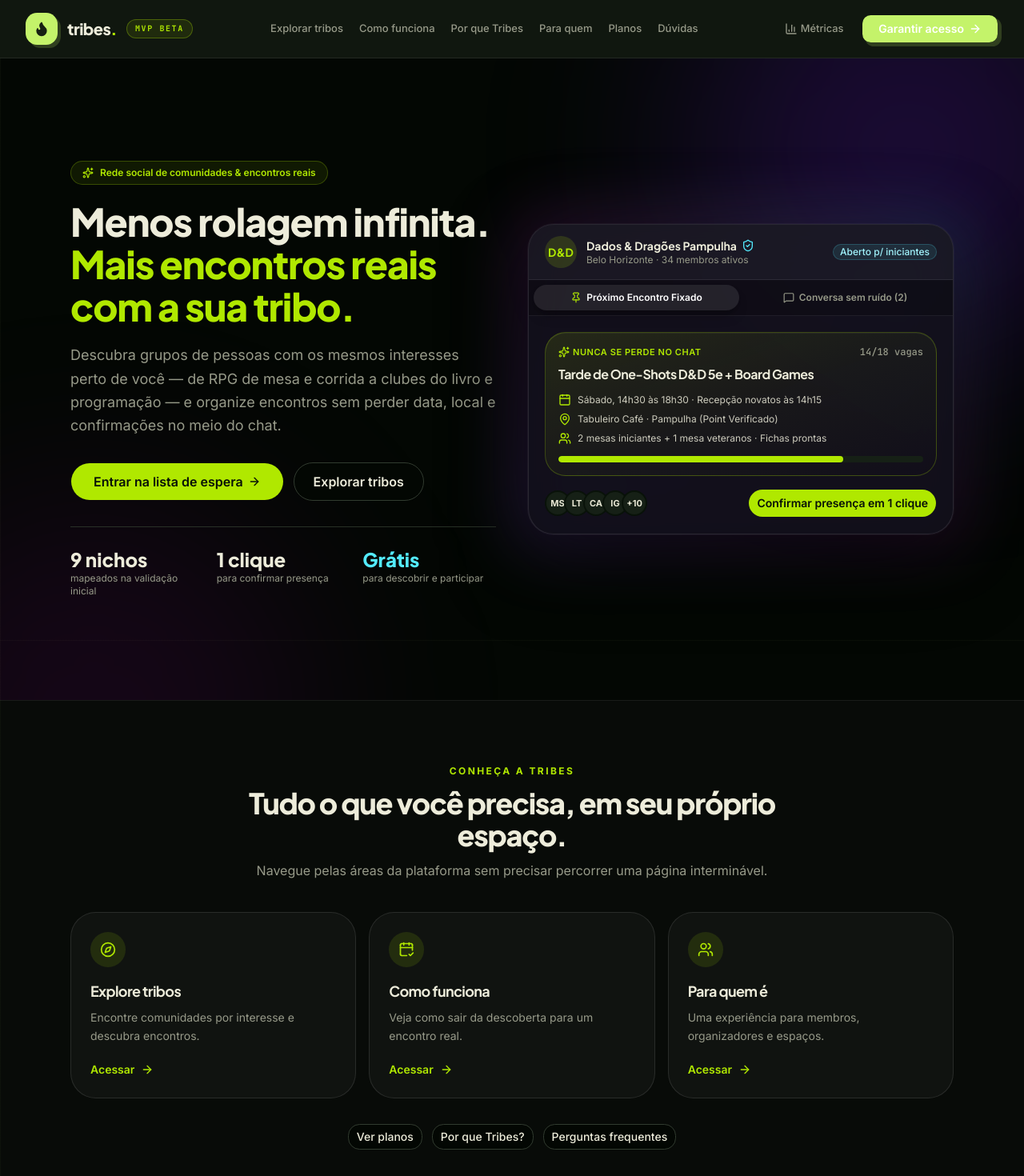
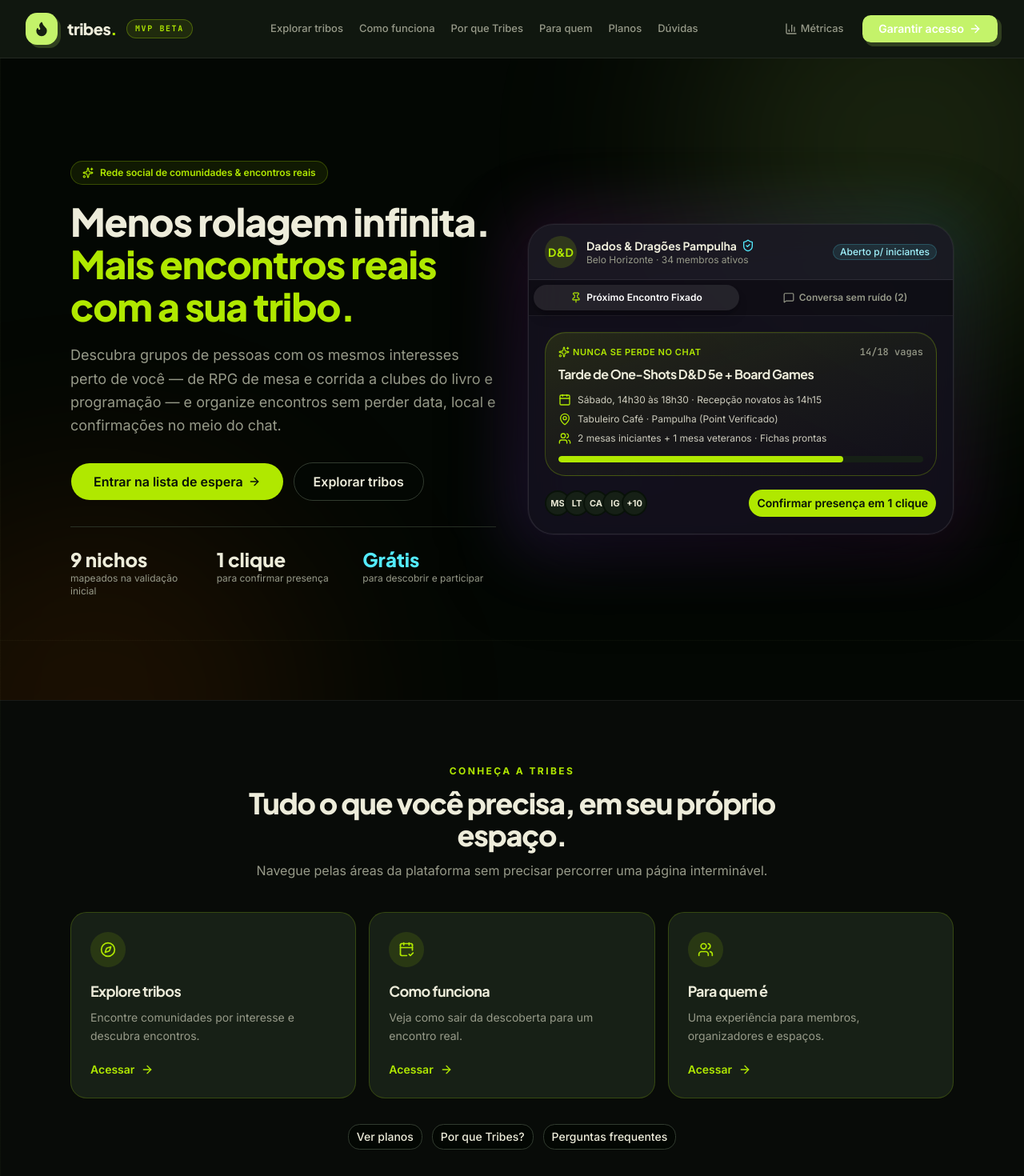
Before and after one commit to ArthurG12/Tribes, a Next.js app: page / in a window 1280 px wide. Shown: the top 1470 px of the page at 80% size. Built offline with nearby package versions, Linux system fonts and the light colour scheme.

Commit message:
Apply editorial lime-and-ink styling across Tribes pages

```diff
--- a/src/app/page.tsx
+++ b/src/app/page.tsx
@@ -18,8 +18,8 @@ export default function TribesLandingPage() {
       <Navbar />
       <main className="flex-1">
         <section className="relative isolate overflow-hidden py-20 sm:py-28 lg:py-32">
-          <div aria-hidden="true" className="pointer-events-none absolute -top-40 right-[-10%] -z-10 h-[34rem] w-[34rem] rounded-full bg-violet-600/20 blur-[130px]" />
-          <div aria-hidden="true" className="pointer-events-none absolute bottom-[-18rem] left-[-12%] -z-10 h-[34rem] w-[34rem] rounded-full bg-fuchsia-600/10 blur-[130px]" />
+          <div aria-hidden="true" className="pointer-events-none absolute -top-40 right-[-10%] -z-10 h-[34rem] w-[34rem] rounded-full bg-[#c4f36a]/12 blur-[130px]" />
+          <div aria-hidden="true" className="pointer-events-none absolute bottom-[-18rem] left-[-12%] -z-10 h-[34rem] w-[34rem] rounded-full bg-orange-500/10 blur-[130px]" />
           <div className="mx-auto grid max-w-6xl items-center gap-12 px-4 sm:px-6 lg:grid-cols-12 lg:gap-10">
             <div className="lg:col-span-6">
               <div className="inline-flex items-center gap-2 rounded-full border border-primary/25 bg-primary/8 px-3.5 py-1.5 text-xs font-semibold text-primary">
@@ -57,7 +57,7 @@ export default function TribesLandingPage() {
             </div>
             <div className="mt-10 grid gap-4 md:grid-cols-3">
               {destinations.map(({ href, icon: Icon, title, description }) => (
-                <Link key={href} href={href} className="group rounded-3xl border border-white/10 bg-white/[0.035] p-6 transition-all hover:-translate-y-1 hover:border-primary/40 hover:bg-white/[0.06]">
+                <Link key={href} href={href} className="group rounded-xl border border-primary/20 bg-[#172016] p-6 transition-all hover:-translate-y-1 hover:border-primary/60 hover:bg-[#202d1c]">
                   <span className="flex size-11 items-center justify-center rounded-2xl bg-primary/12 text-primary"><Icon className="size-5" /></span>
                   <h3 className="mt-4 font-heading text-lg font-bold text-foreground">{title}</h3>
                   <p className="mt-2 text-sm leading-relaxed text-muted-foreground">{description}</p>
```
